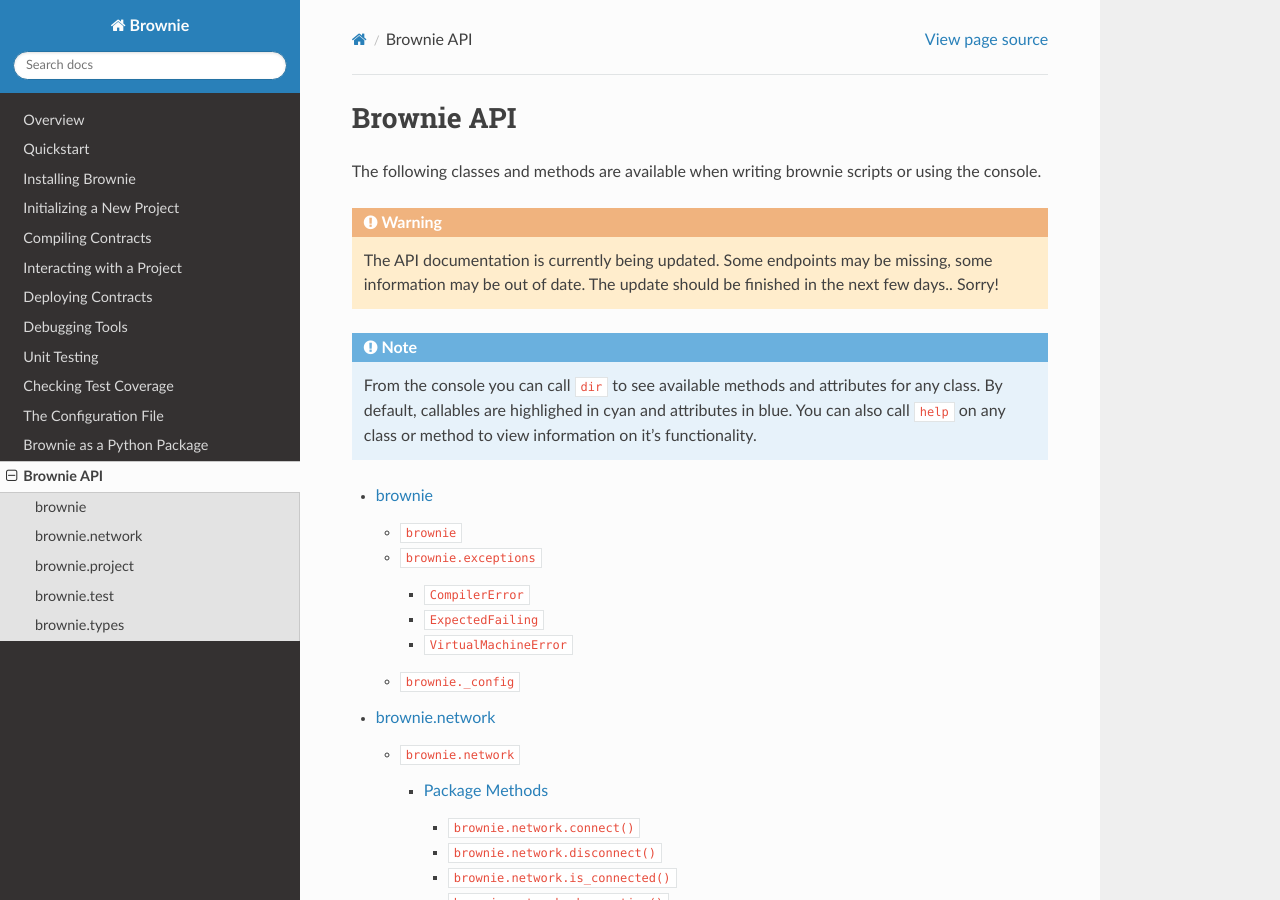
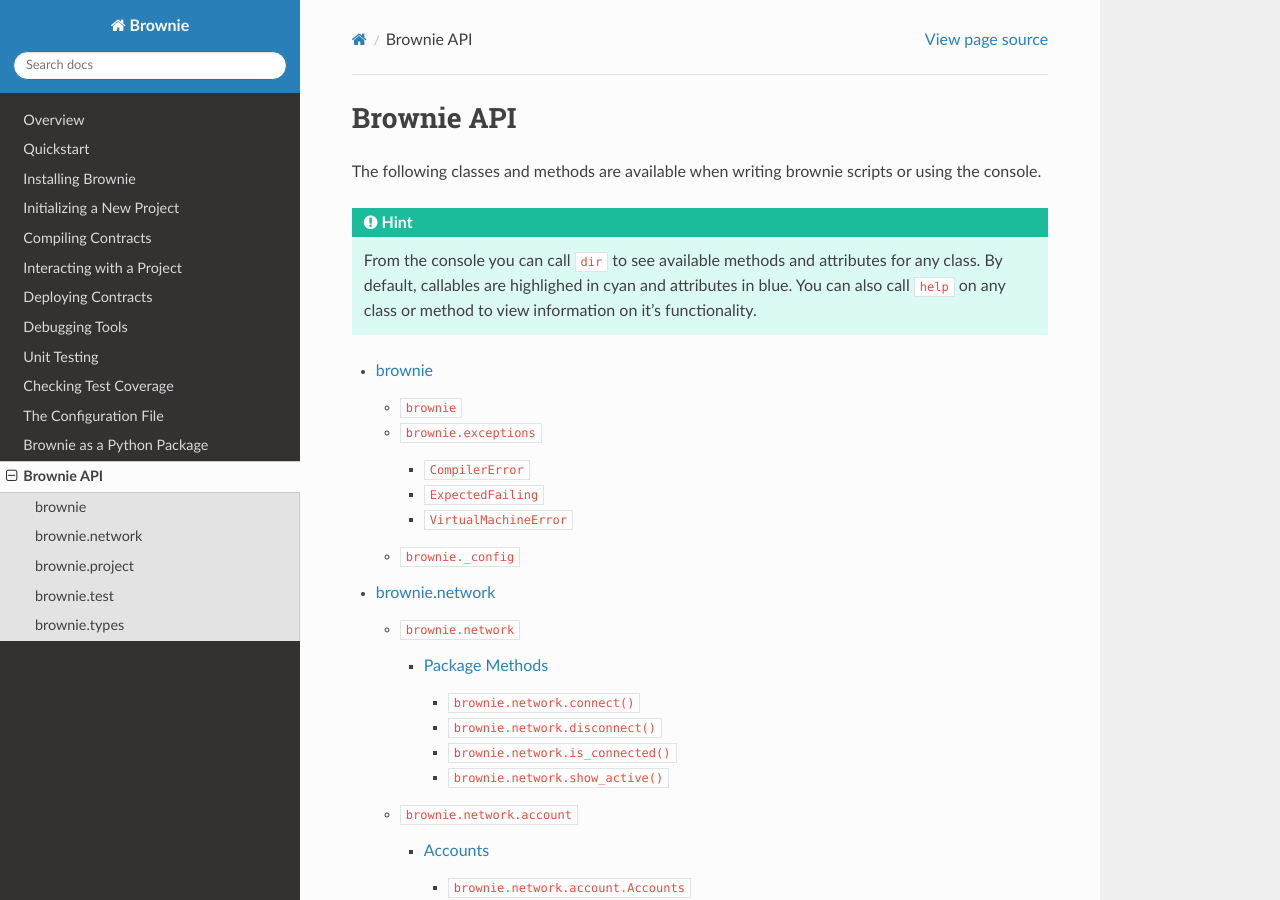
Before and after one commit to eth-brownie/brownie, a Sphinx documentation site: the page built from docs/api.rst, in a window 1280 px wide and 900 px high. Built offline with Sphinx 7.4.7 and the Read the Docs theme 2.0.0, drawn with Linux system fonts in a browser that asks for light colours; pages that are not in the unit, such as notebooks, are missing from menus; some of the changed text lies outside the part shown.

Commit message:
docs 1.0!!! closes #61

```diff
--- a/docs/api-project.rst
+++ b/docs/api-project.rst
@@ -40,7 +40,7 @@
 
 The ``_build`` module contains classes and methods used internally by Brownie to interact with files in a project's ``build`` folder.
 
-``brownie.project.sha_compare``
-===============================
+``brownie.project._sha_compare``
+================================
 
 The ``_sha_compare`` module contains methods for generating and comparing hashes that are used to determine if contracts should be recompiled or tests should be re-run.
--- a/docs/api.rst
+++ b/docs/api.rst
@@ -6,11 +6,7 @@
 
 The following classes and methods are available when writing brownie scripts or using the console.
 
-.. warning::
-
-    The API documentation is currently being updated. Some endpoints may be missing, some information may be out of date. The update should be finished in the next few days.. Sorry!
-
-.. note::
+.. hint::
 
     From the console you can call ``dir`` to see available methods and attributes for any class. By default, callables are highlighed in cyan and attributes in blue. You can also call ``help`` on any class or method to view information on it's functionality.
 
```
Also changed, not shown: docs/api-test.rst (+25 -14 lines), 2 other files.
